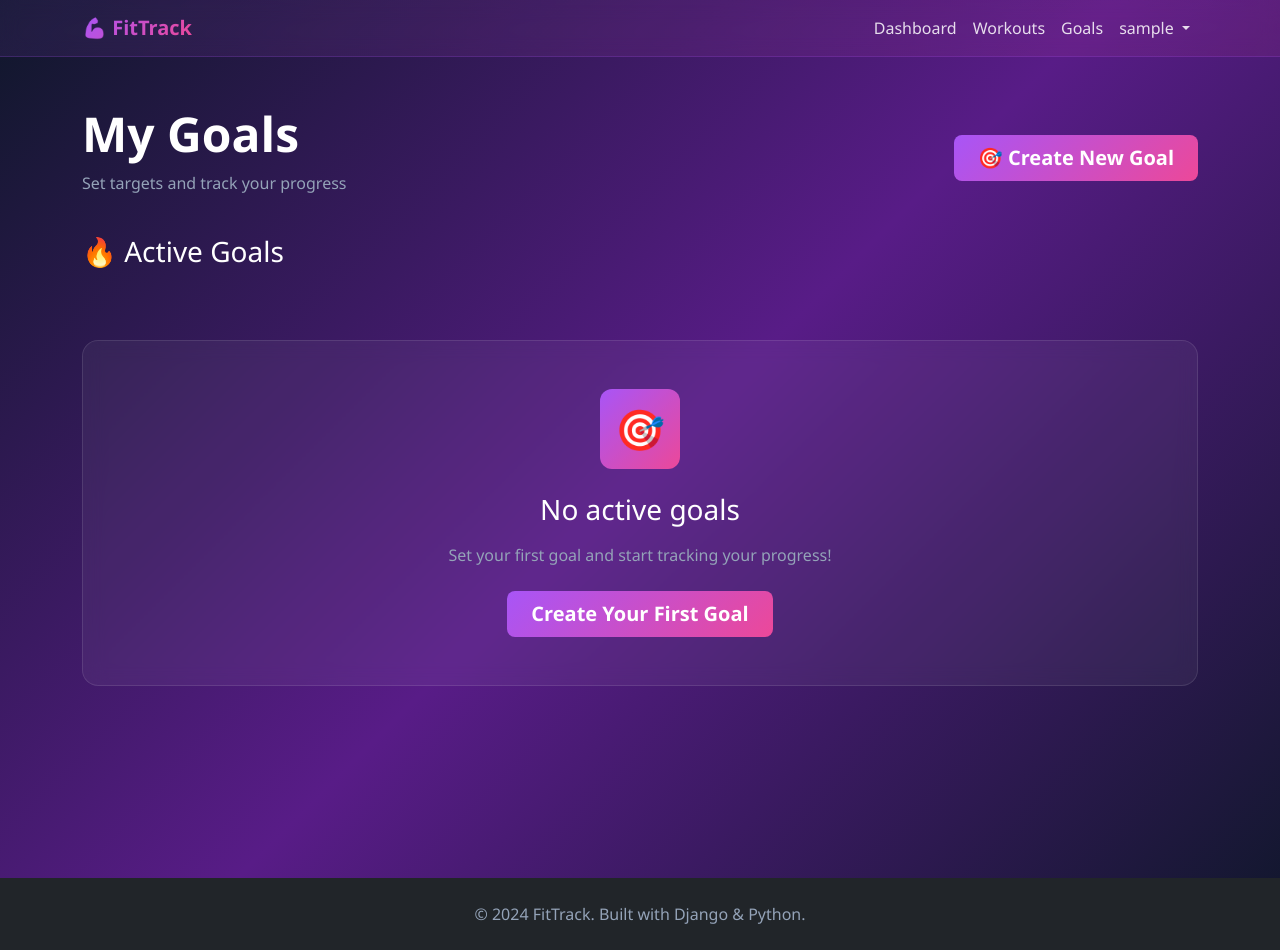
After one commit to dannykadoshi/fit-track-aura, a Django app: page /goals/ in a window 1280 px wide. The commit adds this page. Run offline with Django 5.2, Linux system fonts and the light colour scheme; the visitor is signed in with stand-in values (Sample User, id 1); data that the repository does not hold is empty.

Commit message:
Add complete goals CRUD functionality with create, list, update, delete, and complete features

```diff
--- a/fittrack_project/urls.py
+++ b/fittrack_project/urls.py
@@ -18,22 +18,30 @@ from django.contrib import admin
 from django.urls import path, include
 from django.conf import settings
 from django.conf.urls.static import static
-from workouts import views
+from workouts import views as workout_views
+from goals import views as goal_views
 
 urlpatterns = [
     path('admin/', admin.site.urls),
     path('accounts/', include('allauth.urls')),
 
     # Homepage & Dashboard
-    path('', views.home, name='home'),
-    path('dashboard/', views.dashboard, name='dashboard'),
+    path('', workout_views.home, name='home'),
+    path('dashboard/', workout_views.dashboard, name='dashboard'),
 
     # Workout URLs
-    path('workouts/', views.workout_list, name='workout_list'),
-    path('workouts/<int:pk>/', views.workout_detail, name='workout_detail'),
-    path('workouts/new/', views.workout_create, name='workout_create'),
-    path('workouts/<int:pk>/edit/', views.workout_update, name='workout_update'),
-    path('workouts/<int:pk>/delete/', views.workout_delete, name='workout_delete'),
+    path('workouts/', workout_views.workout_list, name='workout_list'),
+    path('workouts/<int:pk>/', workout_views.workout_detail, name='workout_detail'),
+    path('workouts/new/', workout_views.workout_create, name='workout_create'),
+    path('workouts/<int:pk>/edit/', workout_views.workout_update, name='workout_update'),
+    path('workouts/<int:pk>/delete/', workout_views.workout_delete, name='workout_delete'),
+
+    # Goal URLs
+    path('goals/', goal_views.goal_list, name='goal_list'),
+    path('goals/new/', goal_views.goal_create, name='goal_create'),
+    path('goals/<int:pk>/edit/', goal_views.goal_update, name='goal_update'),
+    path('goals/<int:pk>/delete/', goal_views.goal_delete, name='goal_delete'),
+    path('goals/<int:pk>/complete/', goal_views.goal_complete, name='goal_complete'),
 ]
 
 # Serve media files in development
--- a/goals/views.py
+++ b/goals/views.py
@@ -1,3 +1,84 @@
-from django.shortcuts import render
+from django.shortcuts import render, redirect, get_object_or_404
+from django.contrib.auth.decorators import login_required
+from django.contrib import messages
+from .models import Goal
+from .forms import GoalForm
 
-# Create your views here.
+
+@login_required
+def goal_list(request):
+    """List all goals for the logged-in user"""
+    active_goals = request.user.goals.filter(is_completed=False).order_by('target_date')
+    completed_goals = request.user.goals.filter(is_completed=True).order_by('-completed_date')
+
+    context = {
+        'active_goals': active_goals,
+        'completed_goals': completed_goals,
+    }
+    return render(request, 'goals/goal_list.html', context)
+
+
+@login_required
+def goal_create(request):
+    """Create a new goal"""
+    if request.method == 'POST':
+        form = GoalForm(request.POST)
+        if form.is_valid():
+            goal = form.save(commit=False)
+            goal.user = request.user
+            goal.save()
+            messages.success(request, 'Goal created successfully! 🎯')
+            return redirect('goal_list')
+    else:
+        form = GoalForm()
+
+    context = {
+        'form': form,
+    }
+    return render(request, 'goals/goal_form.html', context)
+
+
+@login_required
+def goal_update(request, pk):
+    """Update an existing goal"""
+    goal = get_object_or_404(Goal, pk=pk, user=request.user)
+
+    if request.method == 'POST':
+        form = GoalForm(request.POST, instance=goal)
+        if form.is_valid():
+            form.save()
+            messages.success(request, 'Goal updated successfully! ✅')
+            return redirect('goal_list')
+    else:
+        form = GoalForm(instance=goal)
+
+    context = {
+        'form': form,
+        'goal': goal,
+    }
+    return render(request, 'goals/goal_form.html', context)
+
+
+@login_required
+def goal_delete(request, pk):
+    """Delete a goal"""
+    goal = get_object_or_404(Goal, pk=pk, user=request.user)
+
+    if request.method == 'POST':
+        goal.delete()
+        messages.success(request, 'Goal deleted successfully! 🗑️')
+        return redirect('goal_list')
+
+    context = {
+        'goal': goal,
+    }
+    return render(request, 'goals/goal_confirm_delete.html', context)
+
+
+@login_required
+def goal_complete(request, pk):
+    """Mark a goal as complete"""
+    goal = get_object_or_404(Goal, pk=pk, user=request.user)
+    goal.mark_complete()
+    messages.success(request, f'Congratulations! Goal "{goal.title}" completed! 🎉')
+    return redirect('goal_list')
--- a/templates/base.html
+++ b/templates/base.html
@@ -36,11 +36,9 @@
                         <li class="nav-item">
                             <a class="nav-link" href="{% url 'workout_list' %}">Workouts</a>
                         </li>
-                        {% comment %}
                         <li class="nav-item">
                             <a class="nav-link" href="{% url 'goal_list' %}">Goals</a>
                         </li>
-                        {% endcomment %}
                         <li class="nav-item dropdown">
                             <a class="nav-link dropdown-toggle" href="#" id="userDropdown" role="button" data-bs-toggle="dropdown">
                                 {{ user.username }}
--- /dev/null
+++ b/templates/goals/goal_list.html
@@ -0,0 +1,156 @@
+{% extends 'base.html' %}
+{% load static %}
+
+{% block title %}My Goals - FitTrack{% endblock %}
+
+{% block extra_css %}
+<style>
+    body {
+        background: linear-gradient(135deg, #0f172a 0%, #581c87 50%, #0f172a 100%) !important;
+    }
+
+    h1, h2, h3, h4, h5, h6 {
+        color: #ffffff !important;
+    }
+
+    p, .text-muted, small {
+        color: #e2e8f0 !important;
+    }
+
+    .goal-card {
+        background: rgba(255, 255, 255, 0.05);
+        backdrop-filter: blur(10px);
+        border: 1px solid rgba(255, 255, 255, 0.1);
+        border-radius: 1rem;
+        padding: 1.5rem;
+        margin-bottom: 1rem;
+        transition: all 0.3s ease;
+    }
+
+    .goal-card:hover {
+        border-color: rgba(168, 85, 247, 0.5);
+        transform: translateY(-2px);
+    }
+
+    .goal-card.completed {
+        opacity: 0.7;
+        border-color: rgba(34, 197, 94, 0.3);
+    }
+</style>
+{% endblock %}
+
+{% block content %}
+<div class="container py-5">
+    <!-- Header -->
+    <div class="row mb-4">
+        <div class="col-12">
+            <div class="d-flex justify-content-between align-items-center flex-wrap">
+                <div class="mb-3 mb-md-0">
+                    <h1 class="display-5 fw-bold text-white">My Goals</h1>
+                    <p class="text-muted">Set targets and track your progress</p>
+                </div>
+                <a href="{% url 'goal_create' %}" class="btn btn-gradient-purple btn-lg">
+                    🎯 Create New Goal
+                </a>
+            </div>
+        </div>
+    </div>
+
+    <!-- Active Goals -->
+    <div class="row mb-5">
+        <div class="col-12">
+            <h3 class="text-white mb-4">🔥 Active Goals</h3>
+
+            {% if active_goals %}
+                {% for goal in active_goals %}
+                    <div class="goal-card">
+                        <div class="d-flex justify-content-between align-items-start mb-3">
+                            <div class="flex-grow-1">
+                                <div class="d-flex align-items-center gap-2 mb-2">
+                                    <span class="text-purple-400" style="font-size: 1.5rem;">⭕</span>
+                                    <h4 class="fw-bold text-white mb-0">{{ goal.title }}</h4>
+                                    <span class="badge bg-secondary">{{ goal.get_category_display }}</span>
+                                </div>
+                                {% if goal.description %}
+                                    <p class="text-muted mb-2">{{ goal.description }}</p>
+                                {% endif %}
+                                <p class="text-muted small mb-0">
+                                    📅 Target: {{ goal.target_date|date:"M d, Y" }} •
+                                    🎯 Goal: {{ goal.target_value }}
+                                </p>
+                            </div>
+                            <div class="d-flex gap-2">
+                                <a href="{% url 'goal_update' goal.pk %}" class="btn btn-sm btn-outline-light">
+                                    Edit
+                                </a>
+                                <form method="post" action="{% url 'goal_complete' goal.pk %}" style="display: inline;">
+                                    {% csrf_token %}
+                                    <button type="submit" class="btn btn-sm btn-success">
+                                        ✓ Complete
+                                    </button>
+                                </form>
+                                <a href="{% url 'goal_delete' goal.pk %}" class="btn btn-sm btn-outline-danger">
+                                    Delete
+                                </a>
+                            </div>
+                        </div>
+
+                        <!-- Progress Bar -->
+                        <div class="mb-2">
+                            <div class="d-flex justify-content-between text-sm mb-1">
+                                <span class="text-muted small">Progress: {{ goal.current_value }}</span>
+                                <span class="text-white small fw-bold">Target: {{ goal.target_value }}</span>
+                            </div>
+                            <div class="progress-custom">
+                                <div class="progress-bar-custom" style="width: 50%;"></div>
+                            </div>
+                        </div>
+                    </div>
+                {% endfor %}
+            {% else %}
+                <div class="text-center py-5">
+                    <div class="card-custom p-5">
+                        <div class="stat-icon mx-auto mb-4" style="width: 80px; height: 80px; font-size: 2.5rem;">
+                            🎯
+                        </div>
+                        <h3 class="text-white mb-3">No active goals</h3>
+                        <p class="text-muted mb-4">Set your first goal and start tracking your progress!</p>
+                        <a href="{% url 'goal_create' %}" class="btn btn-gradient-purple btn-lg">
+                            Create Your First Goal
+                        </a>
+                    </div>
+                </div>
+            {% endif %}
+        </div>
+    </div>
+
+    <!-- Completed Goals -->
+    {% if completed_goals %}
+        <div class="row">
+            <div class="col-12">
+                <h3 class="text-white mb-4">✅ Completed Goals</h3>
+
+                {% for goal in completed_goals %}
+                    <div class="goal-card completed">
+                        <div class="d-flex justify-content-between align-items-start">
+                            <div class="flex-grow-1">
+                                <div class="d-flex align-items-center gap-2 mb-2">
+                                    <span style="font-size: 1.5rem;">✅</span>
+                                    <h5 class="fw-bold text-white mb-0">{{ goal.title }}</h5>
+                                    <span class="badge bg-success">Completed</span>
+                                </div>
+                                <p class="text-muted small mb-0">
+                                    🎉 Completed on {{ goal.completed_date|date:"M d, Y" }}
+                                </p>
+                            </div>
+                            <a href="{% url 'goal_delete' goal.pk %}" class="btn btn-sm btn-outline-danger">
+                                Delete
+                            </a>
+                        </div>
+                    </div>
+                {% endfor %}
+            </div>
+        </div>
+    {% endif %}
+</div>
+{% endblock %}
```
Also changed, not shown: goals/forms.py (added, +36 -0 lines), templates/goals/goal_confirm_delete.html (added, +51 -0 lines), templates/goals/goal_form.html (added, +146 -0 lines).
